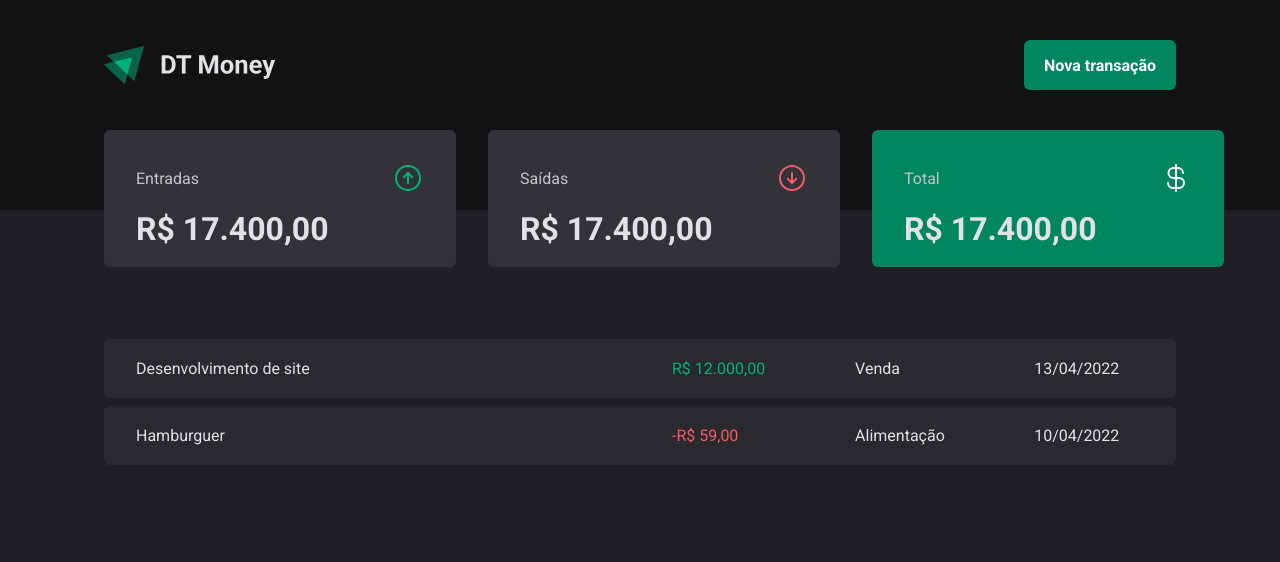
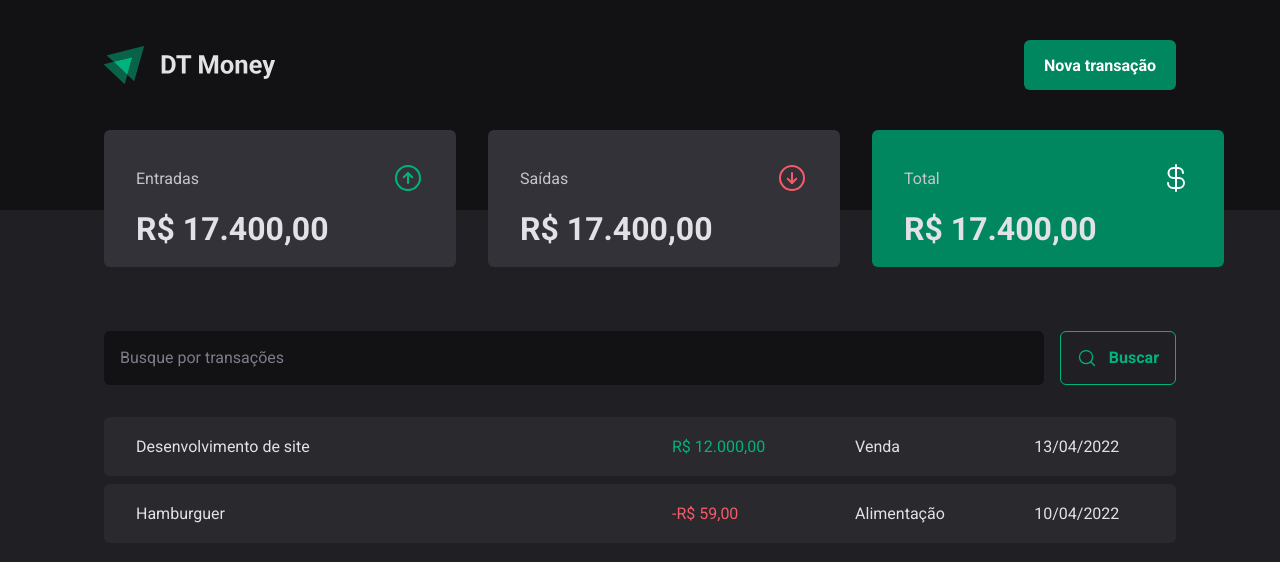
Before and after one commit to silvestr3/03-dt-money, a React (Vite) app: page / in a window 1280 px wide. Shown: the top 562 px of the page. Built offline with nearby package versions, Linux system fonts and the light colour scheme.

Commit message:
feat: Add search form component

```diff
--- /dev/null
+++ b/src/pages/Transactions/components/SearchForm/index.tsx
@@ -0,0 +1,14 @@
+import { MagnifyingGlass } from "phosphor-react";
+import { SearchFormContainer } from "./styles";
+
+export const SearchForm = () => {
+  return (
+    <SearchFormContainer>
+      <input type="text" placeholder="Busque por transações" />
+      <button>
+        <MagnifyingGlass size={20} />
+        Buscar
+      </button>
+    </SearchFormContainer>
+  );
+};
--- /dev/null
+++ b/src/pages/Transactions/components/SearchForm/styles.ts
@@ -0,0 +1,40 @@
+import styled from "styled-components";
+
+export const SearchFormContainer = styled.form`
+  display: flex;
+  gap: 1rem;
+
+  input {
+    flex: 1;
+    border-radius: 6px;
+    border: 0;
+    background-color: ${(props) => props.theme["gray-900"]};
+    color: ${(props) => props.theme["gray-300"]};
+    padding: 1rem;
+
+    &::placeholder {
+      color: ${(props) => props.theme["gray-500"]};
+    }
+  }
+
+  button {
+    display: flex;
+    align-items: center;
+    gap: 0.75rem;
+
+    border: 0;
+    padding: 1rem;
+    background: transparent;
+    border: 1px solid ${(props) => props.theme["green-300"]};
+    color: ${(props) => props.theme["green-300"]};
+    font-weight: bold;
+    border-radius: 6px;
+    transition: all 0.2s;
+
+    &:hover {
+      background: ${(props) => props.theme["green-500"]};
+      border: 1px solid ${(props) => props.theme["green-500"]};
+      color: ${(props) => props.theme["white"]};
+    }
+  }
+`;
--- a/src/pages/Transactions/index.tsx
+++ b/src/pages/Transactions/index.tsx
@@ -1,5 +1,6 @@
 import { Header } from "../../components/Header";
 import { Summary } from "../../components/Summary";
+import { SearchForm } from "./components/SearchForm";
 import {
   PriceHighlight,
   TransactionsContainer,
@@ -13,6 +14,7 @@
       <Summary />
 
       <TransactionsContainer>
+        <SearchForm />
         <TransactionsTable>
           <tbody>
             <tr>
--- a/src/pages/Transactions/styles.ts
+++ b/src/pages/Transactions/styles.ts
@@ -11,7 +11,7 @@
   width: 100%;
   border-collapse: separate;
   border-spacing: 0 0.5rem;
-  /* margin-top: 1.5rem; */
+  margin-top: 1.5rem;
 
   td {
     padding: 1.25rem 2rem;
```
